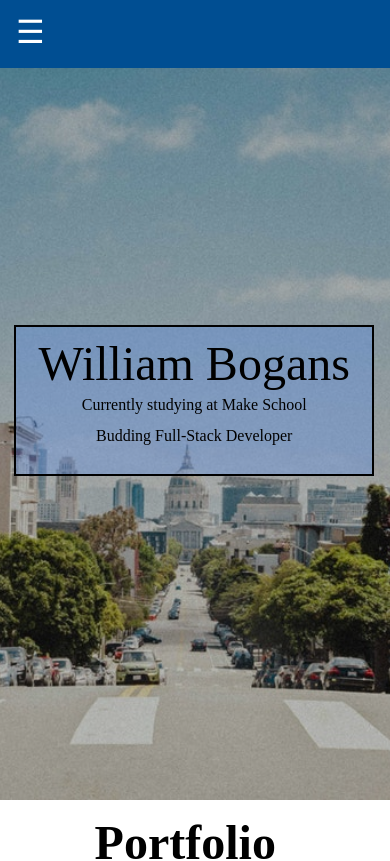
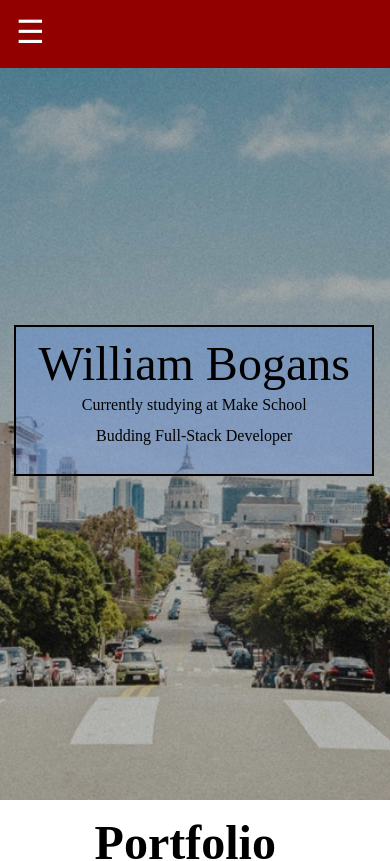
Before and after one commit to salvadb23/Personal-Website, a React (Create React App) app: page / in a window 390 px wide. Shown: the top 861 px of the page. Built offline with nearby package versions, Linux system fonts and the light colour scheme; a web font is replaced by a local one.

Commit message:
editing the navbar for mobile responsiveness

```diff
--- a/src/CSS/Navbar.css
+++ b/src/CSS/Navbar.css
@@ -83,7 +83,7 @@ Responsive styles below
 @media screen and (max-width: 540px) {
   /* Navbar style below */
   .navBar {
-    background-color: rgba(0, 78, 146, 1);
+    background-color: rgb(146, 0, 0);
     top: 0;
     left: 0;
     right: 0;
@@ -101,7 +101,7 @@ Responsive styles below
     left: 0;
     right: 0;
     width: 100%;
-    height: 10%;
+    height: 20%;
     z-index: 3;
   }
 }
```
